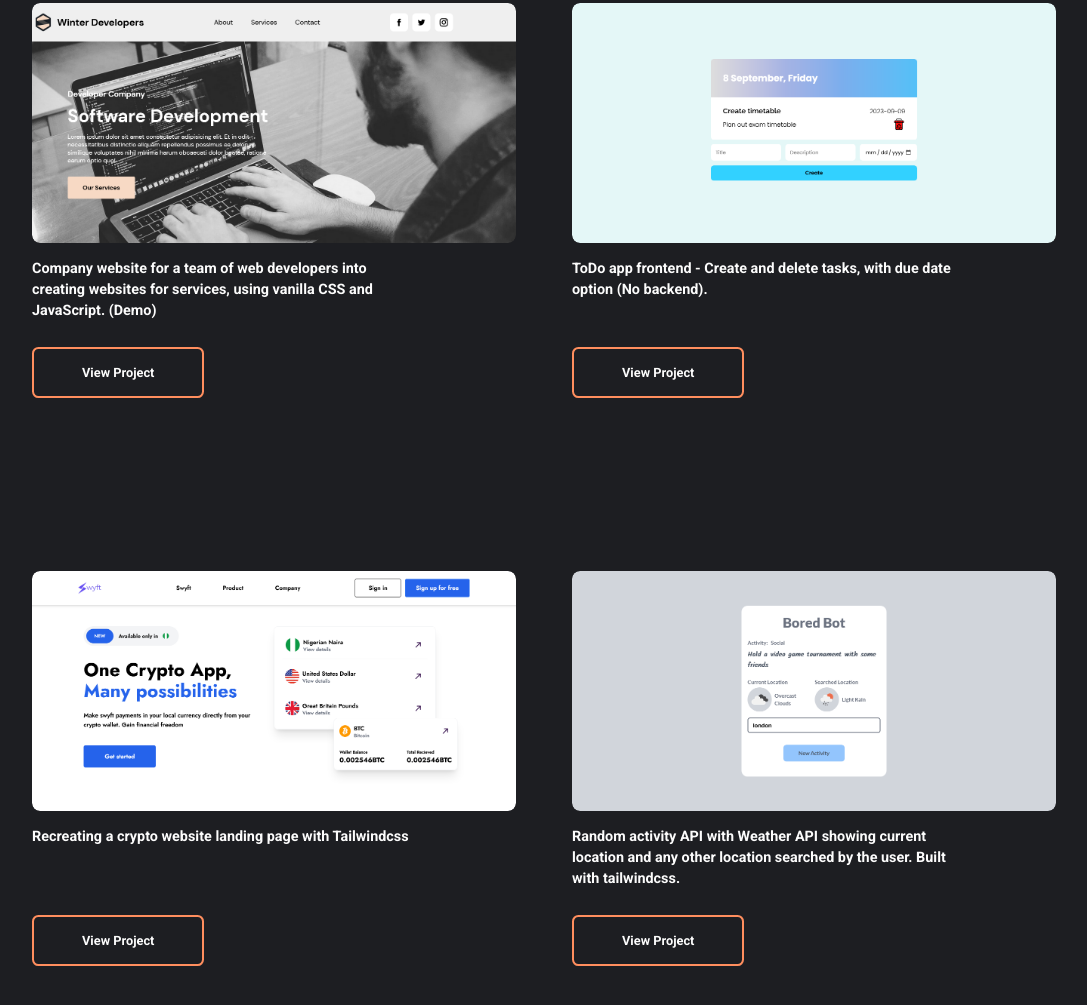
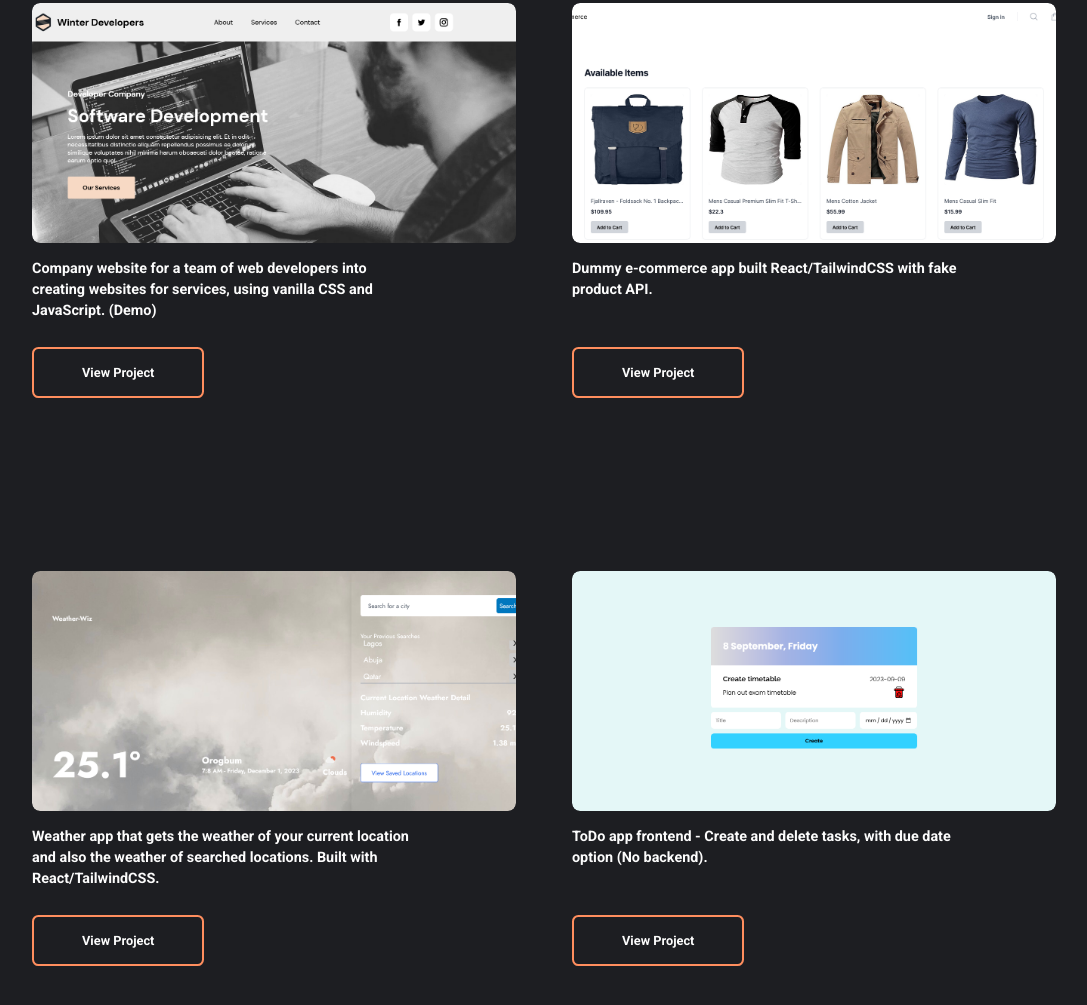
Before and after one commit to DanielUdechukwu/New_Portfolio, a plain HTML site: page index.html in a window 1280 px wide. Shown: the part 1595-2600 px from the top of the page, without its empty margins (96-1183 px from the left). Drawn offline with nearby package versions, Linux system fonts and the light colour scheme; a script that the page names is missing.

Commit message:
:construction: Added more projects

```diff
--- a/index.html
+++ b/index.html
@@ -164,6 +164,24 @@
           </div>
           <div class="grid-item">
             <div class="xx">
+              <img src="./assets/komerce.png" alt="">
+            </div>
+            <p>Dummy e-commerce app built React/TailwindCSS with fake product API.</p>
+            <a href="https://kaleidoscopic-bombolone-061945.netlify.app/" target="_blank">
+              <button class="view-project">View Project</button>
+            </a>
+          </div>
+          <div class="grid-item">
+            <div class="xx">
+              <img src="./assets/weather.png" alt="">
+            </div>
+            <p>Weather app that gets the weather of your current location and also the weather of searched locations. Built with React/TailwindCSS.</p>
+            <a href="https://sparkly-melba-069547.netlify.app/" target="_blank">
+              <button class="view-project">View Project</button>
+            </a>
+          </div>
+          <div class="grid-item">
+            <div class="xx">
               <img src="./assets/Todo App.png" alt="">
             </div>
             <p>ToDo app frontend - Create and delete tasks, with due date option (No backend).</p>
```
Also changed, not shown: assets/komerce.png (added), assets/weather.png (added).
